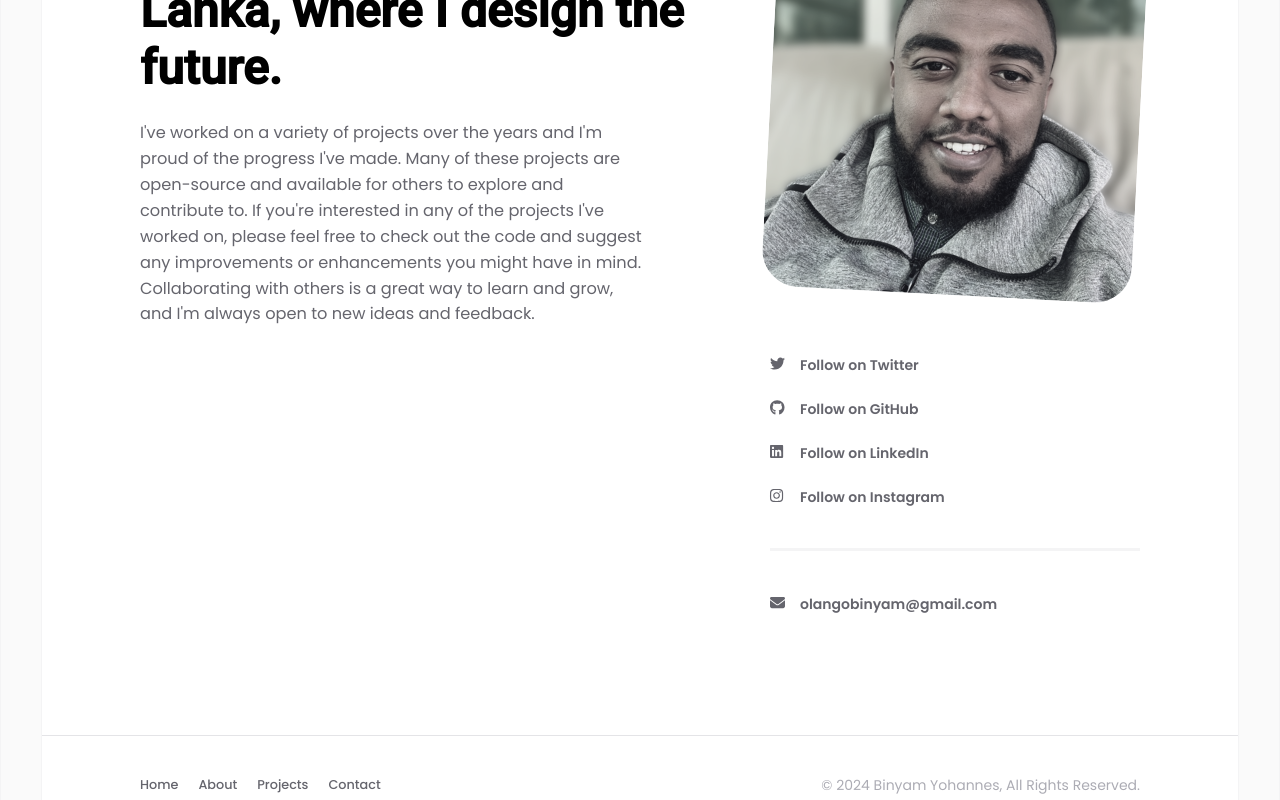
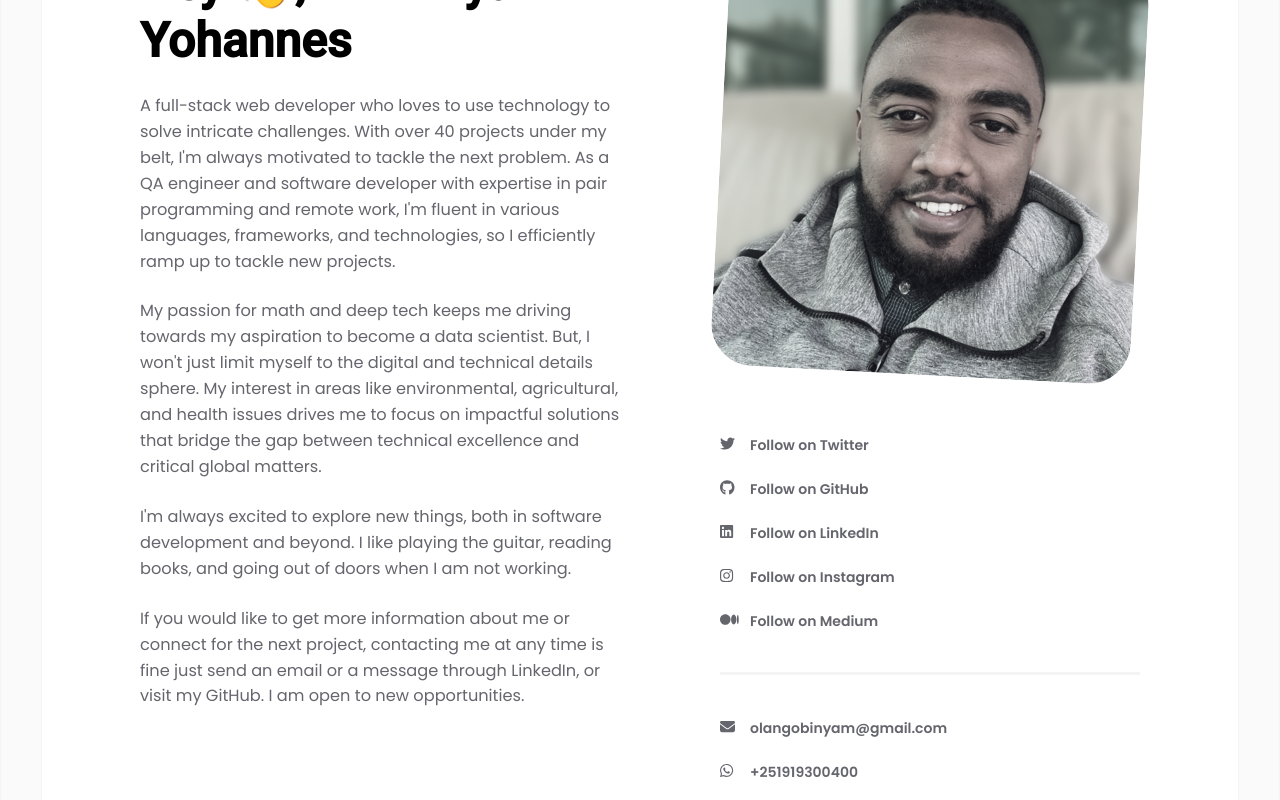
Before and after one commit to binyamolango/binyam_yohannes, a React (Create React App) app: page /about in a window 1280 px wide. Shown: the part 220-1020 px from the top of the page. Built offline with nearby package versions, Linux system fonts and the light colour scheme.

Commit message:
Update about content

```diff
--- a/src/components/about/socials.jsx
+++ b/src/components/about/socials.jsx
@@ -6,6 +6,8 @@ import {
   faGithub,
   faLinkedin,
   faInstagram,
+  faWhatsapp,
+  faMedium,
 } from '@fortawesome/free-brands-svg-icons';
 
 import INFO from '../../data/user';
@@ -70,6 +72,22 @@ const Socials = () => (
       </a>
     </div>
 
+    <div className="social">
+      <a
+        href={INFO.socials.medium}
+        target="_blank"
+        rel="noreferrer"
+      >
+        <div className="social-icon">
+          <FontAwesomeIcon
+            icon={faMedium}
+            className="social-icon"
+          />
+        </div>
+        <div className="social-text">Follow on Medium</div>
+      </a>
+    </div>
+
     <div className="email">
       <div className="email-wrapper">
         <a
@@ -84,6 +102,20 @@ const Socials = () => (
           <div className="social-text">{INFO.main.email}</div>
         </a>
       </div>
+
+      <div className="phone-wrapper">
+        <a
+          href="https://wa.me/251919300400"
+          target="_blank"
+          rel="noreferrer"
+        >
+          <div className="social-icon">
+            <FontAwesomeIcon icon={faWhatsapp} />
+          </div>
+
+          <div className="social-text">+251919300400</div>
+        </a>
+      </div>
     </div>
   </div>
 );
--- a/src/data/seo.js
+++ b/src/data/seo.js
@@ -3,35 +3,35 @@ const SEO = [
     page: 'home',
     description:
       'I am a backend developer with expertise in Node.js. I have experience in building scalable, secure and reliable web applications using various frameworks and technologies.',
-    keywords: ['Tharindu', 'Tharindu N', 'Tharindu Nayanajith'],
+    keywords: ['Binyam', 'Binyam Y', 'Binyam Yohannes'],
   },
 
   {
     page: 'about',
     description:
       'I am a backend developer with expertise in Node.js. I have experience in building scalable, secure and reliable web applications using various frameworks and technologies.',
-    keywords: ['Tharindu', 'Tharindu N', 'Tharindu Nayanajith'],
+    keywords: ['Binyam', 'Binyam Y', 'Binyam Yohannes'],
   },
 
   {
     page: 'articles',
     description:
       'Chronological collection of my long-form thoughts on programming, leadership, product design, and more.',
-    keywords: ['Tharindu', 'Tharindu N', 'Tharindu Nayanajith'],
+    keywords: ['Binyam', 'Binyam Y', 'Binyam Yohannes'],
   },
 
   {
     page: 'projects',
     description:
       "I've worked on a variety of projects over the years and I'm proud of the progress I've made. Many of these projects are open-source and available for others to explore and contribute to.",
-    keywords: ['Tharindu', 'Tharindu N', 'Tharindu Nayanajith'],
+    keywords: ['Binyam', 'Binyam Y', 'Binyam Yohannes'],
   },
 
   {
     page: 'contact',
     description:
       "If you're interested in collaborating on a project, feel free to reach out to me. I'm always open to new ideas and opportunities.",
-    keywords: ['Tharindu', 'Tharindu N', 'Tharindu Nayanajith'],
+    keywords: ['Binyam', 'Binyam Y', 'Binyam Yohannes'],
   },
 ];
 
--- a/src/data/user.js
+++ b/src/data/user.js
@@ -27,9 +27,15 @@ const INFO = {
   },
 
   about: {
-    title: 'I’m Tharindu N. I live in Sri Lanka, where I design the future.',
-    description:
-      "I've worked on a variety of projects over the years and I'm proud of the progress I've made. Many of these projects are open-source and available for others to explore and contribute to. If you're interested in any of the projects I've worked on, please feel free to check out the code and suggest any improvements or enhancements you might have in mind. Collaborating with others is a great way to learn and grow, and I'm always open to new ideas and feedback.",
+    title: 'Hey 👋, I’m Binyam Yohannes',
+    description1:
+      "A full-stack web developer who loves to use technology to solve intricate challenges. With over 40 projects under my belt, I'm always motivated to tackle the next problem. As a QA engineer and software developer with expertise in pair programming and remote work, I'm fluent in various languages, frameworks, and technologies, so I efficiently ramp up to tackle new projects.",
+    description2:
+      "My passion for math and deep tech keeps me driving towards my aspiration to become a data scientist. But, I won't just limit myself to the digital and technical details sphere. My interest in areas like environmental, agricultural, and health issues drives me to focus on impactful solutions that bridge the gap between technical excellence and critical global matters.",
+    description3:
+      "I'm always excited to explore new things, both in software development and beyond. I like playing the guitar, reading books, and going out of doors when I am not working.",
+    description4:
+      'If you would like to get more information about me or connect for the next project, contacting me at any time is fine just send an email or a message through LinkedIn, or visit my GitHub. I am open to new opportunities.',
   },
 
   projects: [
--- a/src/pages/about.jsx
+++ b/src/pages/about.jsx
@@ -47,7 +47,19 @@ const About = () => {
                 </div>
 
                 <div className="subtitle about-subtitle">
-                  {INFO.about.description}
+                  {INFO.about.description1}
+                </div>
+
+                <div className="subtitle about-subtitle">
+                  {INFO.about.description2}
+                </div>
+
+                <div className="subtitle about-subtitle">
+                  {INFO.about.description3}
+                </div>
+
+                <div className="subtitle about-subtitle">
+                  {INFO.about.description4}
                 </div>
               </div>
 
--- a/src/pages/styles/about.css
+++ b/src/pages/styles/about.css
@@ -19,7 +19,8 @@
 	flex-direction: column;
 	height: 100%;
 	margin: 0;
-	padding-top: 120px;
+	padding-top: 150px;
+	padding-bottom: 100px;
 }
 
 .about-main {
@@ -31,11 +32,11 @@
 }
 
 .about-title {
-	width: 100% !important;
+	width: 90% !important;
 }
 
 .about-subtitle {
-	width: 80% !important;
+	width: 85% !important;
 }
 
 .about-left-side {
@@ -45,7 +46,7 @@
 }
 
 .about-image-container {
-	width: 370px;
+	width: 420px;
 }
 
 .about-image-wrapper {
@@ -68,6 +69,10 @@
 
 .about-socials-mobile {
 	display: none;
+}
+
+.phone-wrapper a {
+	text-decoration: none;
 }
 
 @media (max-width: 1024px) {
```
